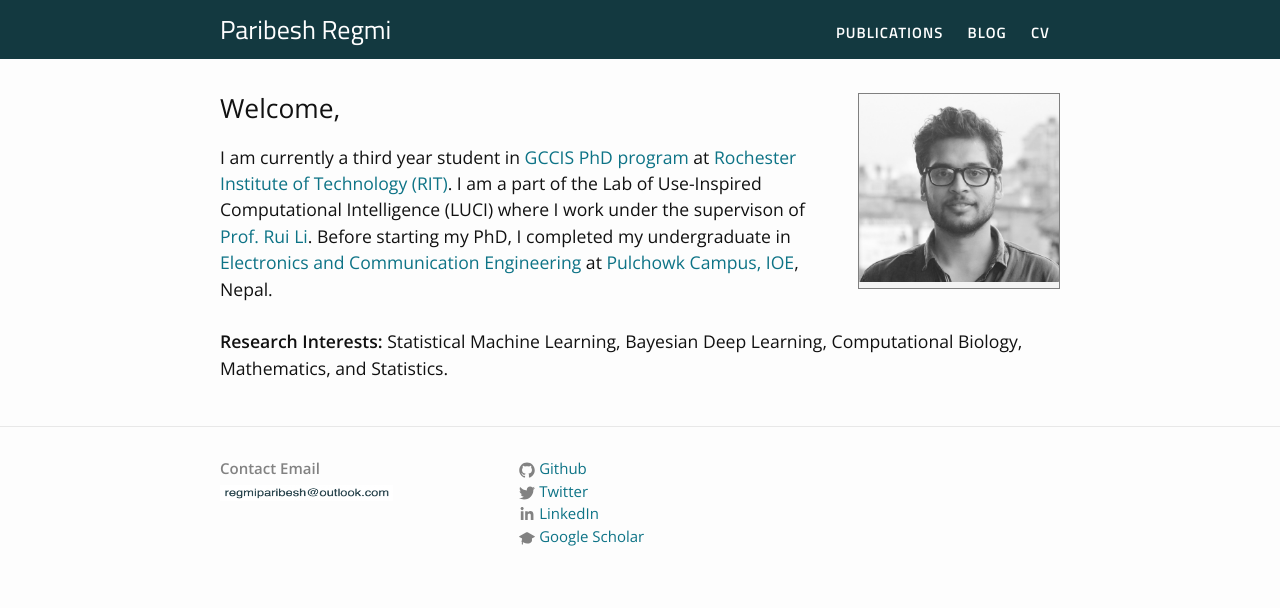
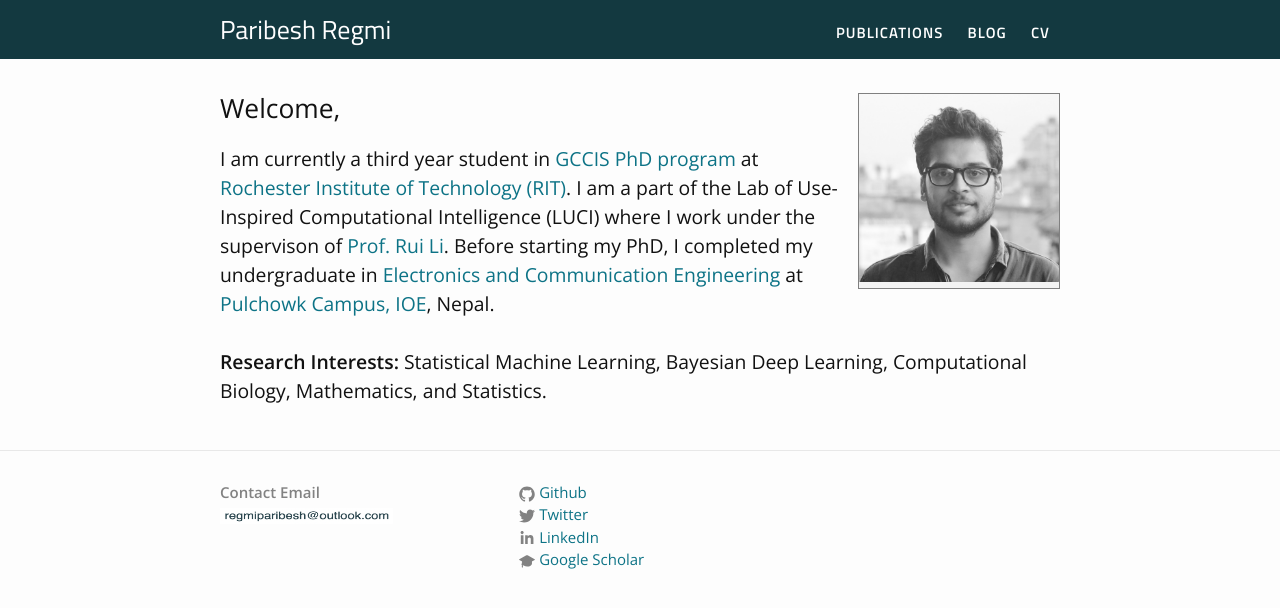
Before and after one commit to paribeshregmi/paribeshregmi.github.io, a Jekyll site: the page built from index.markdown, in a window 1280 px wide. Shown: the top 608 px of the page. Built offline with Jekyll 4.4.1, drawn with Linux system fonts in a browser that asks for light colours.

Commit message:
Update _base.scss

```diff
--- a/_sass/_base.scss
+++ b/_sass/_base.scss
@@ -23,7 +23,9 @@ body {
     -webkit-text-size-adjust: 100%;
 }
 
-
+p {
+    font-size: $base-font-size;
+}
 
 
 /**
```
